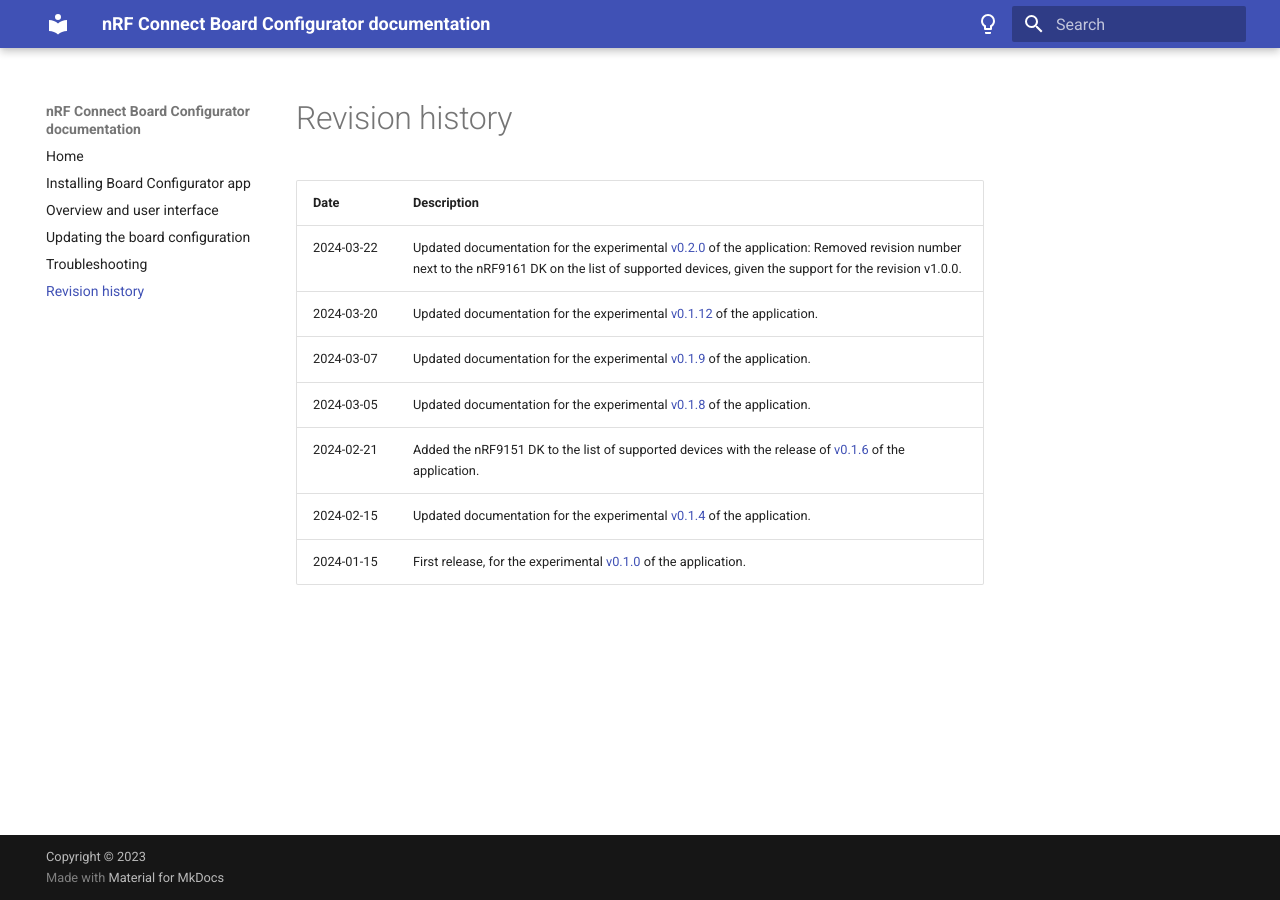
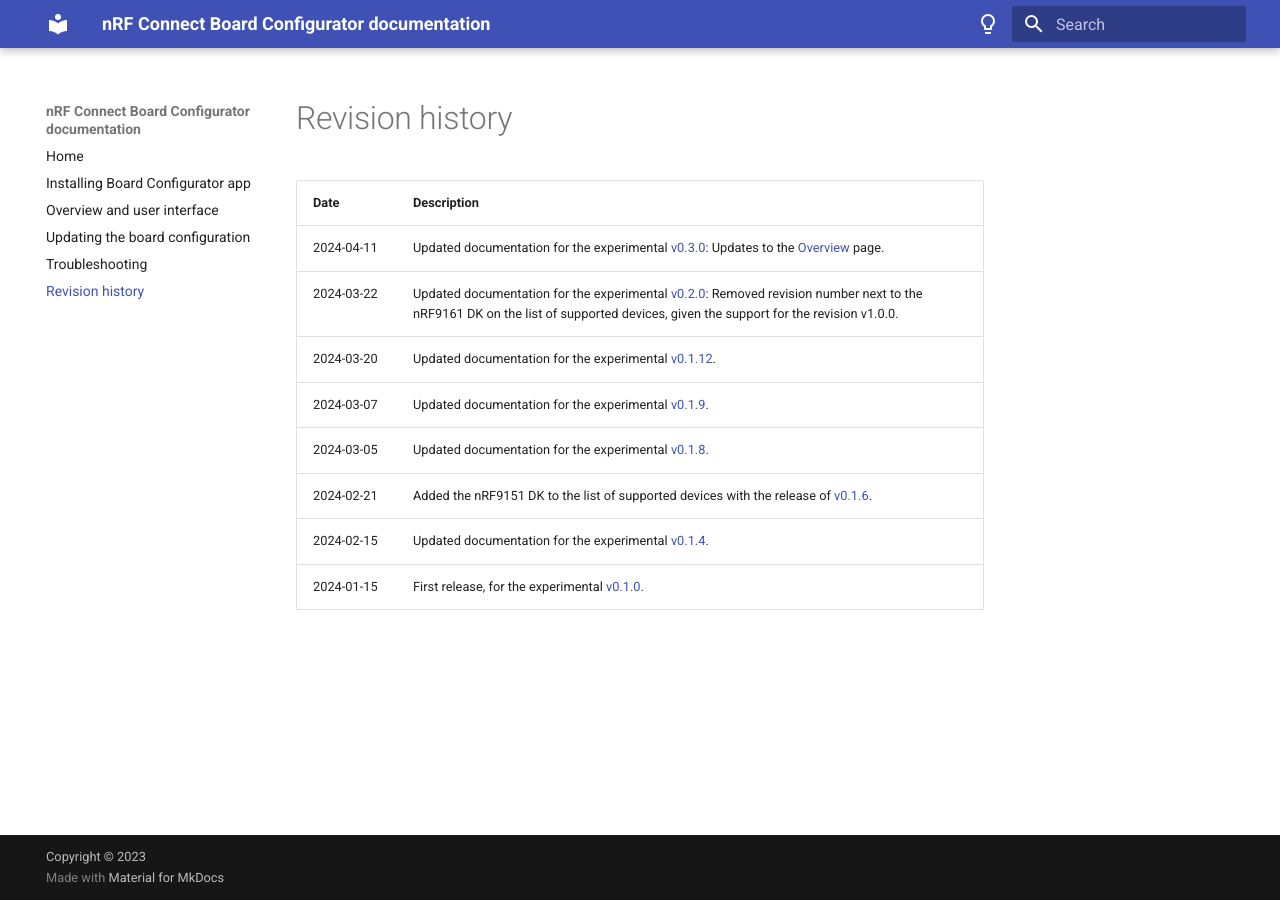
Before and after one commit to NordicSemiconductor/pc-nrfconnect-board-configurator, an MkDocs documentation site: the page built from doc/docs/revision_history.md, in a window 1280 px wide. Built offline with MkDocs 1.6.1 and Material for MkDocs 9.7.7, drawn with Linux system fonts in a browser that asks for light colours.

Commit message:
doc: update for v0.3.0
Updated docs for the v0.3.0 release.

Signed-off-by: Grzegorz Ferenc <Grzegorz.Ferenc@nordicsemi.no>

```diff
--- a/doc/docs/revision_history.md
+++ b/doc/docs/revision_history.md
@@ -2,10 +2,11 @@
 
 | Date       | Description   |
 |------------|---------------|
-| 2024-03-22 | Updated documentation for the experimental [v0.2.0](https://github.com/NordicSemiconductor/pc-nrfconnect-board-configurator/blob/main/Changelog.md) of the application: Removed revision number next to the nRF9161 DK on the list of supported devices, given the support for the revision v1.0.0. |
-| 2024-03-20 | Updated documentation for the experimental [v0.1.12](https://github.com/NordicSemiconductor/pc-nrfconnect-board-configurator/blob/main/Changelog.md) of the application. |
-| 2024-03-07 | Updated documentation for the experimental [v0.1.9](https://github.com/NordicSemiconductor/pc-nrfconnect-board-configurator/blob/main/Changelog.md) of the application. |
-| 2024-03-05 | Updated documentation for the experimental [v0.1.8](https://github.com/NordicSemiconductor/pc-nrfconnect-board-configurator/blob/main/Changelog.md) of the application. |
-| 2024-02-21 | Added the nRF9151 DK to the list of supported devices with the release of [v0.1.6](https://github.com/NordicSemiconductor/pc-nrfconnect-board-configurator/blob/main/Changelog.md) of the application. |
-| 2024-02-15 | Updated documentation for the experimental [v0.1.4](https://github.com/NordicSemiconductor/pc-nrfconnect-board-configurator/blob/main/Changelog.md) of the application. |
-| 2024-01-15 | First release, for the experimental [v0.1.0](https://github.com/NordicSemiconductor/pc-nrfconnect-board-configurator/blob/main/Changelog.md) of the application. |
+| 2024-04-11 | Updated documentation for the experimental [v0.3.0](https://github.com/NordicSemiconductor/pc-nrfconnect-board-configurator/blob/main/Changelog.md): Updates to the [Overview](overview.md) page. |
+| 2024-03-22 | Updated documentation for the experimental [v0.2.0](https://github.com/NordicSemiconductor/pc-nrfconnect-board-configurator/blob/main/Changelog.md): Removed revision number next to the nRF9161 DK on the list of supported devices, given the support for the revision v1.0.0. |
+| 2024-03-20 | Updated documentation for the experimental [v0.1.12](https://github.com/NordicSemiconductor/pc-nrfconnect-board-configurator/blob/main/Changelog.md). |
+| 2024-03-07 | Updated documentation for the experimental [v0.1.9](https://github.com/NordicSemiconductor/pc-nrfconnect-board-configurator/blob/main/Changelog.md). |
+| 2024-03-05 | Updated documentation for the experimental [v0.1.8](https://github.com/NordicSemiconductor/pc-nrfconnect-board-configurator/blob/main/Changelog.md). |
+| 2024-02-21 | Added the nRF9151 DK to the list of supported devices with the release of [v0.1.6](https://github.com/NordicSemiconductor/pc-nrfconnect-board-configurator/blob/main/Changelog.md). |
+| 2024-02-15 | Updated documentation for the experimental [v0.1.4](https://github.com/NordicSemiconductor/pc-nrfconnect-board-configurator/blob/main/Changelog.md). |
+| 2024-01-15 | First release, for the experimental [v0.1.0](https://github.com/NordicSemiconductor/pc-nrfconnect-board-configurator/blob/main/Changelog.md). |
```
Also changed, not shown: doc/docs/overview.md (+14 -0 lines), doc/docs/updating.md (+2 -1 lines), doc/docs/screenshots/board_configurator_connected.png.
